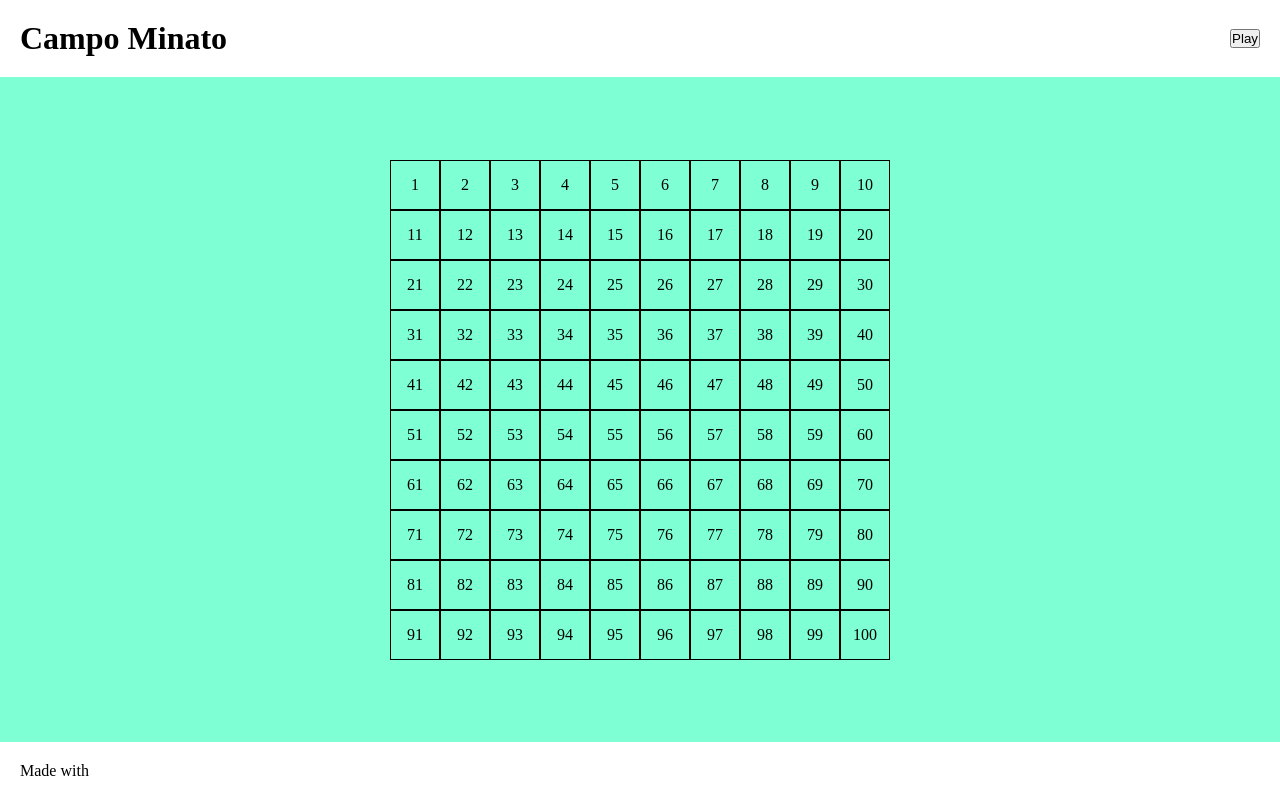
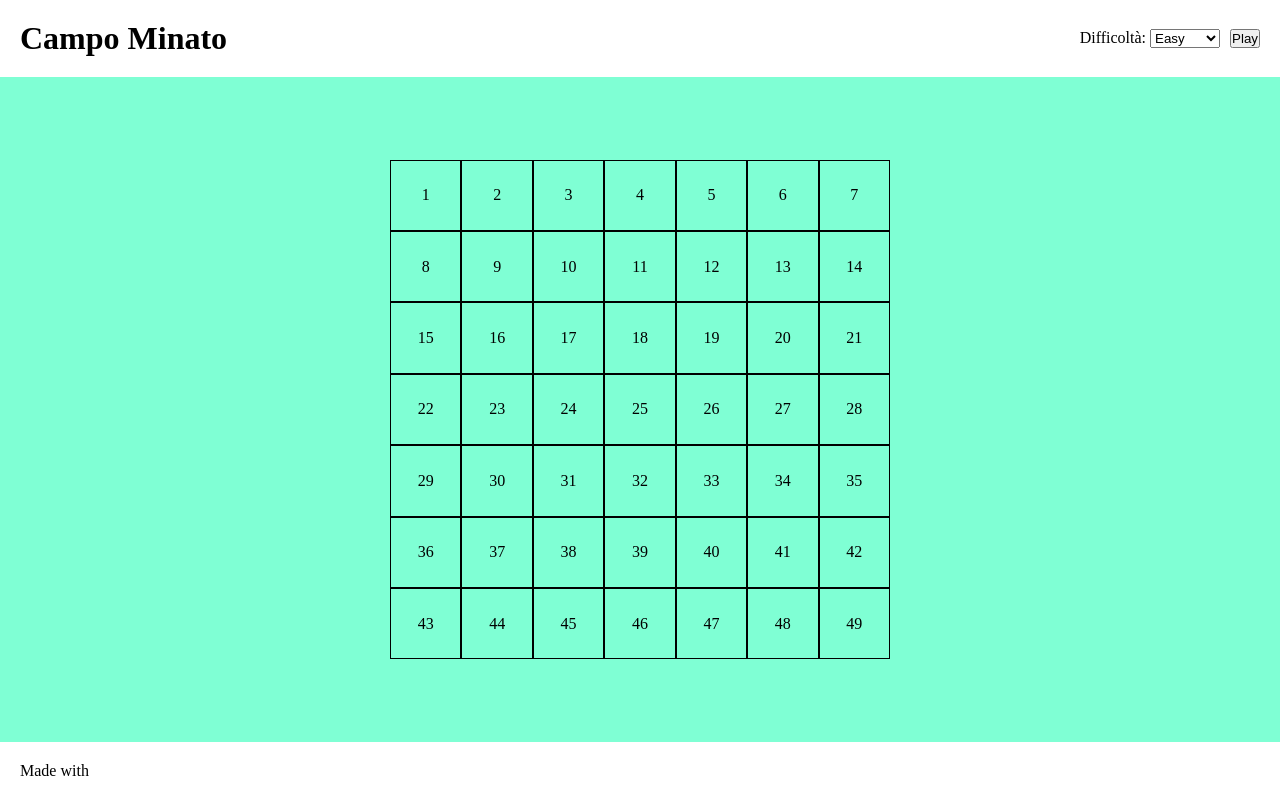
Before and after one commit to eugeniarossi/js-campominato-grid, a plain HTML site: page index.html in a window 1280 px wide. Both pictures are taken after a click on the button "Play". Drawn offline with Linux system fonts and the light colour scheme.

Commit message:
feat condizioni input select

```diff
--- a/css/style.css
+++ b/css/style.css
@@ -29,6 +29,11 @@ header {
     padding: 1.25rem;
 }
 
+.controls {
+    display: flex;
+    gap: .625rem;
+}
+
 /*************
 MAIN
 *************/
@@ -55,25 +60,23 @@ main {
     display: flex;
     justify-content: center;
     align-items: center;
-    width: calc(100% / 10);
-    height: calc(100% / 10);
 }
 
 .cell-onclick {
     background-color: #1892ff;
 }
 
-.cell.hard {
+.hard {
     width: calc(100% / 10);
     height: calc(100% / 10);
 }
 
-.cell.medium {
+.medium {
     width: calc(100% / 9);
     height: calc(100% / 9);
 }
 
-.cell.easy {
+.easy {
     width: calc(100% / 7);
     height: calc(100% / 7);
 }
--- a/index.html
+++ b/index.html
@@ -1,5 +1,6 @@
 <!DOCTYPE html>
 <html lang="en">
+
 <head>
     <meta charset="UTF-8">
     <meta http-equiv="X-UA-Compatible" content="IE=edge">
@@ -8,6 +9,7 @@
     <!-- css -->
     <link rel="stylesheet" href="css/style.css">
 </head>
+
 <body>
     <!-- header -->
     <header>
@@ -15,6 +17,14 @@
             <h1>Campo Minato</h1>
         </div>
         <div class="controls">
+            <div class="select-input">
+                <label for="level">Difficoltà:</label>
+                <select name="level" id="level">
+                    <option value="easy">Easy</option>
+                    <option value="medium">Medium</option>
+                    <option value="hard">Hard</option>
+                </select>
+            </div>
             <button class="play-button">Play</button>
         </div>
     </header>
@@ -33,4 +43,5 @@
     <!-- javascript -->
     <script src="js/main.js"></script>
 </body>
+
 </html>
--- a/js/main.js
+++ b/js/main.js
@@ -29,16 +29,32 @@ function myAddClass(htmlElement, className) {
 // Definisco delle variabili in cui salvo la board e il bottone
 const board = document.querySelector('.board');
 const playButton = document.querySelector('.play-button');
+const selectInput = document.getElementById('level');
 
 // Definisco una variabile con il numero di elementi
-let cellNumber = 100;
+let cellNumber = 0;
 
 playButton.addEventListener('click', function () {
+    const level = selectInput.value;
+    let levelClass;
+
+    if (level === 'hard') {
+        cellNumber = 100;
+        levelClass = 'hard';
+    } else if (level === 'medium') {
+        cellNumber = 81;
+        levelClass = 'medium';
+    } else {
+        cellNumber = 49;
+        levelClass = 'easy';
+    }
+
     // Creo un document fragment
-    const fragment = document.createDocumentFragment();
+    let fragment = document.createDocumentFragment();
     // Creo gli elementi e li aggiungo al frammento
     for (let i = 1; i <= cellNumber; i++) {
         const createdElement = myCreateElement('div', 'cell', i);
+        myAddClass(createdElement, levelClass);
         createdElement.addEventListener('click', function() {
             myAddClass(createdElement, 'cell-onclick');
             console.log(createdElement.innerText);
```
